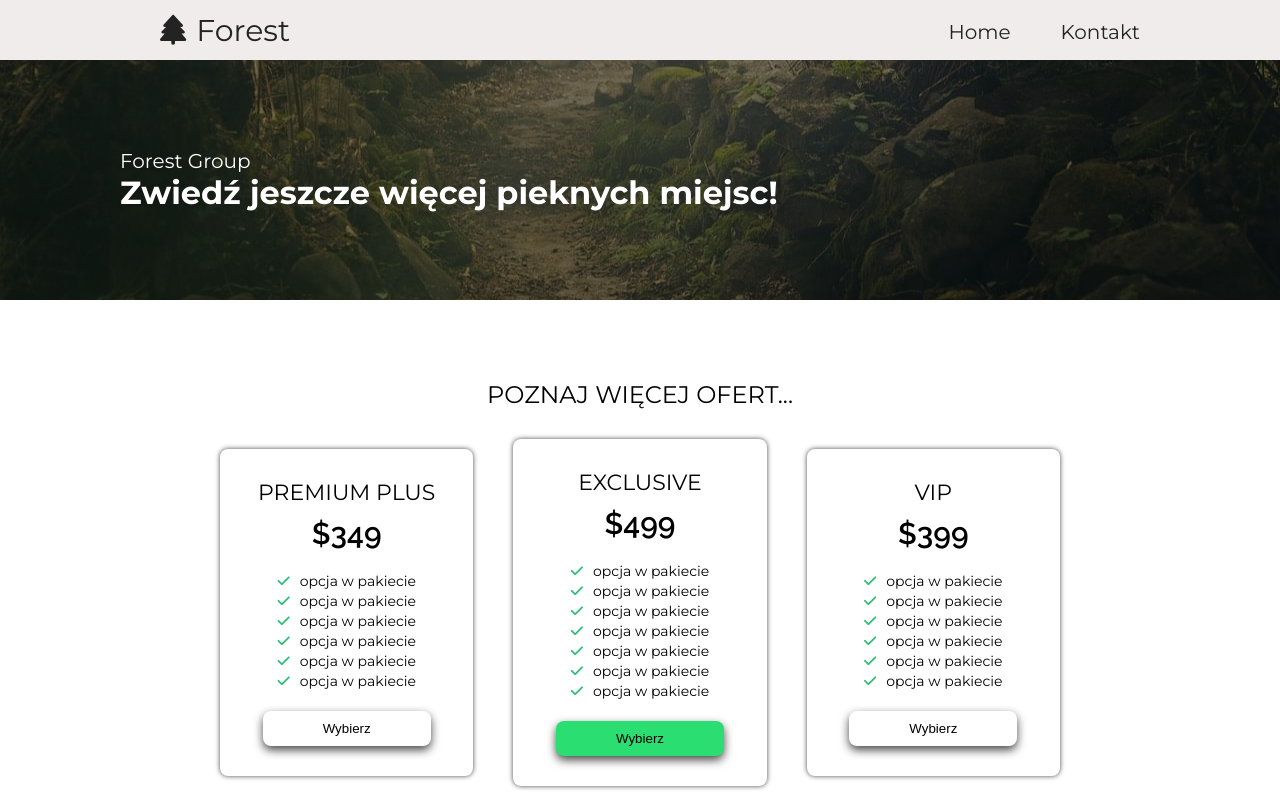
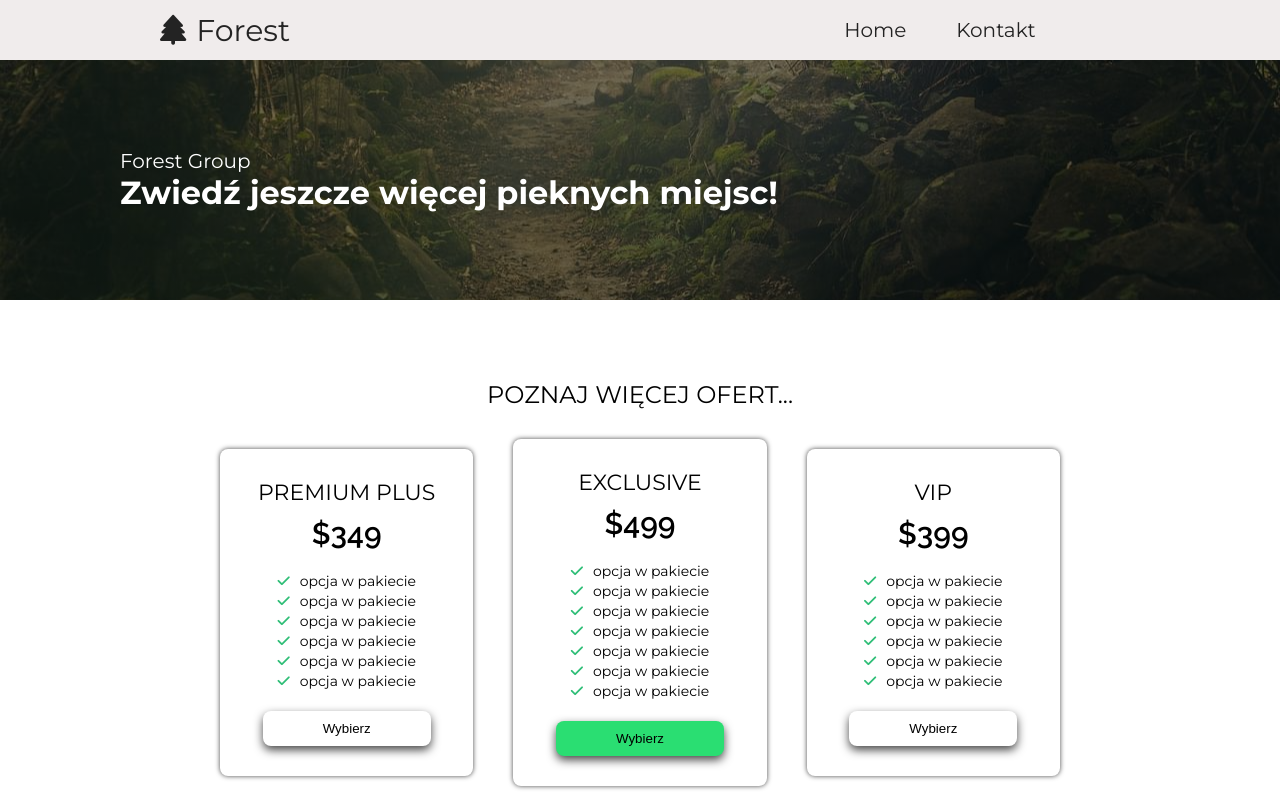
Before and after one commit to gbura/forest-website-project, a website: page offers.html in a window 1280 px wide. Shown: the top 800 px of the page. Drawn offline with nearby package versions, Linux system fonts and the light colour scheme; files that its build step writes are made by us from their sources.

Commit message:
changed nav styles

```diff
--- a/src/sass/offers.scss
+++ b/src/sass/offers.scss
@@ -267,7 +267,6 @@ section {
 		text-align: center;
 		gap: 3rem;
 
-
 		.rate {
 			color: #fff;
 			font-size: 2rem;
@@ -374,7 +373,6 @@ footer {
 	}
 
 	.nav {
-		position: relative;
 		padding: 0 4rem;
 
 		&__mobile {
@@ -382,10 +380,10 @@ footer {
 		}
 
 		&__list {
-			justify-content: end;
+			justify-content: center;
 			gap: 1rem;
 			top: 0;
-			right: 0;
+			right: 2rem;
 			flex-direction: row;
 			width: 50%;
 			height: 100%;
@@ -402,7 +400,6 @@ footer {
 
 	.hero-img {
 		.hero-text {
-
 			&__name {
 				font-size: 2rem;
 			}
```
